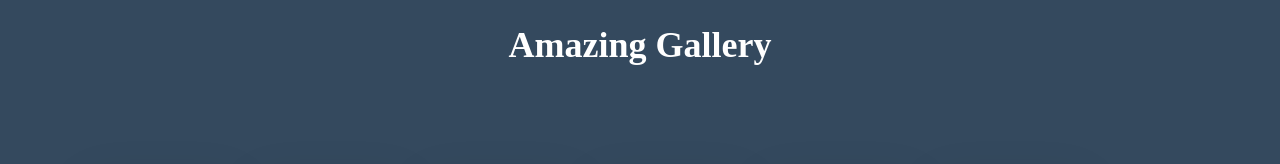
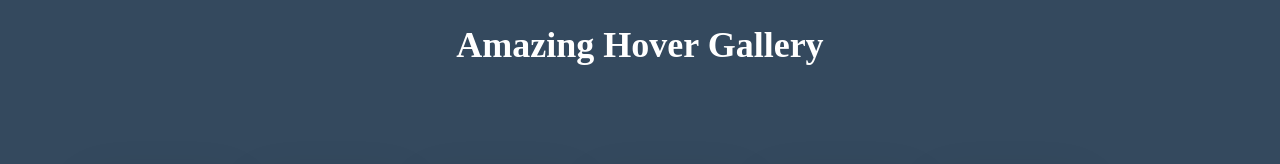
Before and after one commit to LagosDev1/myGallery, a plain HTML site: page index.html in a window 1280 px wide. Shown: the top 164 px of the page. Drawn offline with Linux system fonts and the light colour scheme.

Commit message:
Few changes

```diff
--- a/index.html
+++ b/index.html
@@ -9,7 +9,7 @@
     <title>Hover</title>
 </head>
 <body>
-    <h1>Amazing Gallery</h1>
+    <h1>Amazing Hover  Gallery</h1>
     <div class="container">
 
         <div class="box">
--- a/styles.css
+++ b/styles.css
@@ -21,9 +21,8 @@ h1{
     flex-wrap: wrap;
     justify-content: center;
     align-items: flex-start;
+}
 
-
-}
 
 .box{
     width: 13%;
```
